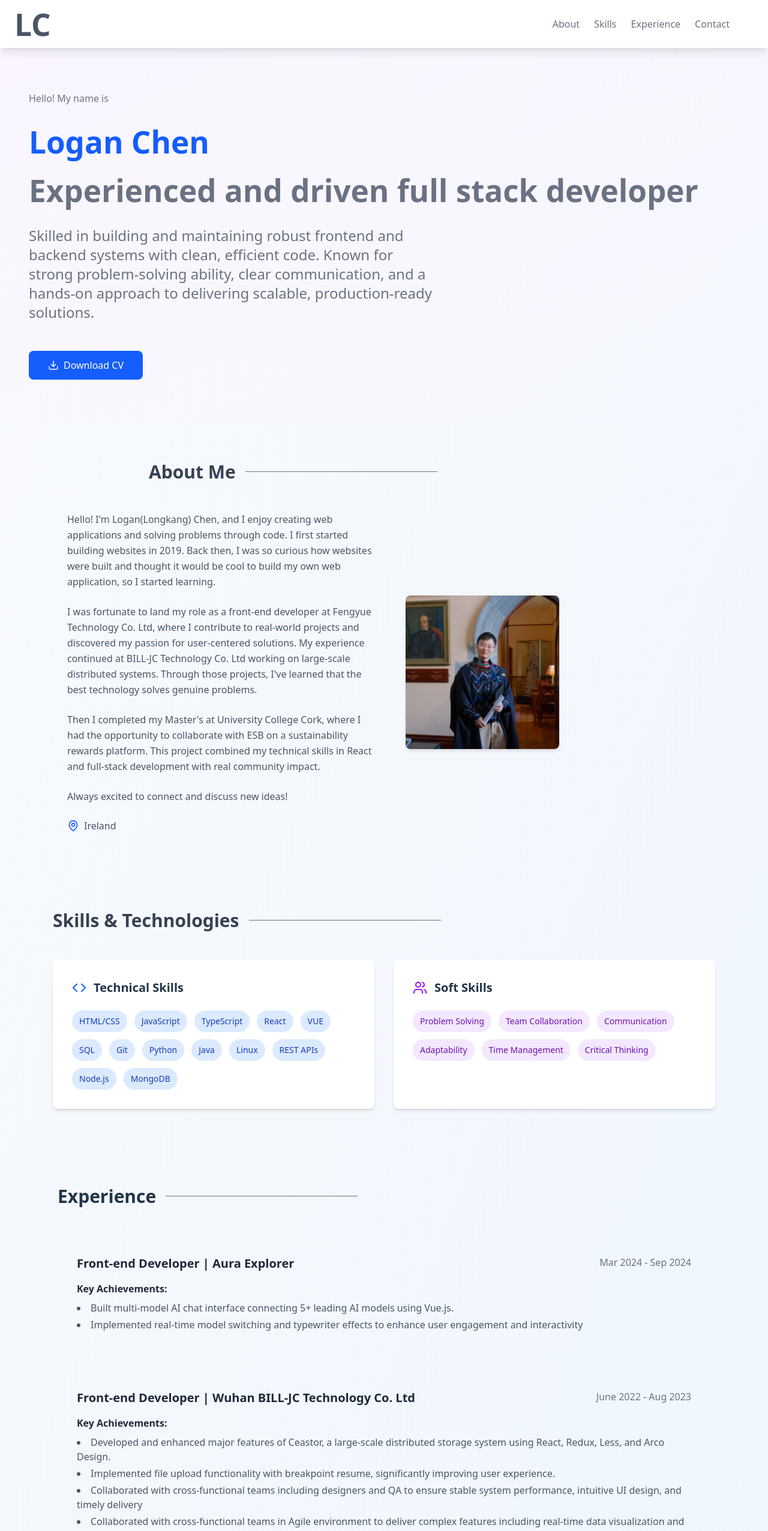
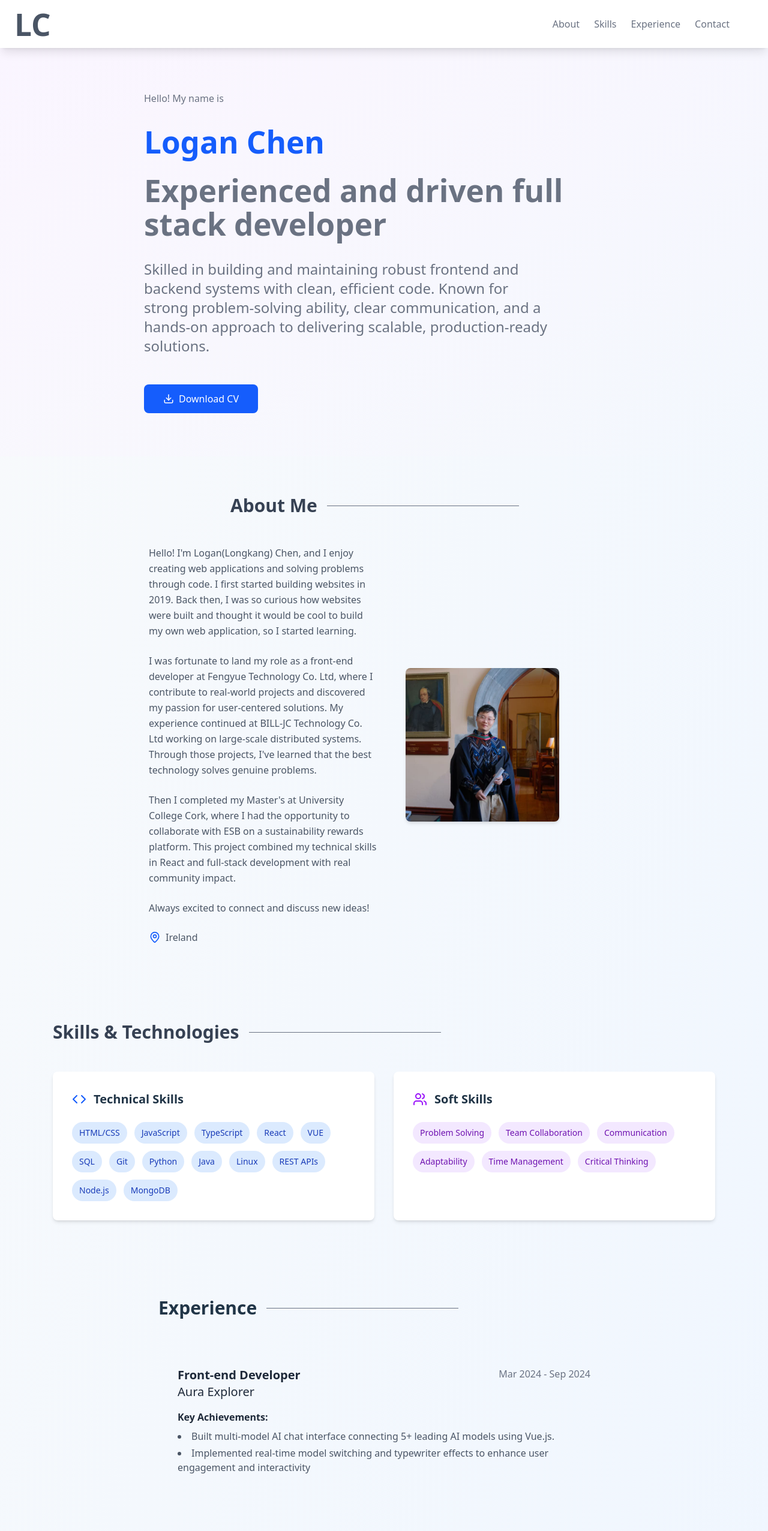
Before and after one commit to EnzoKN/enzokn.github.io, a React (Vite) app: page / in a window 1280 px wide. Shown: the top 2553 px of the page at 60% size. Built offline with nearby package versions, Linux system fonts and the light colour scheme.

Commit message:
adapt big screen

```diff
--- a/src/content.tsx
+++ b/src/content.tsx
@@ -51,11 +51,11 @@ const useIntersectionObserver = (
 export default function Portfolio() {
   // create refs for each section
   // and use the custom hook to observe their visibility
-  const [aboutRef, isAboutVisible] = useIntersectionObserver({ threshold: 0.1 });
-  const [skillsRef, isSkillVisible] = useIntersectionObserver({ threshold: 0.1 });
-  const [heroRef, isHeroVisible] = useIntersectionObserver({ threshold: 0.1 });
-  const [ExpRef, isExpVisible] = useIntersectionObserver({ threshold: 0.1 });
-  const [conRef, isConVisible] = useIntersectionObserver({ threshold: 0.1 });
+  const [aboutRef, isAboutVisible] = useIntersectionObserver({ threshold: 0.2 });
+  const [skillsRef, isSkillVisible] = useIntersectionObserver({ threshold: 0.2 });
+  const [heroRef, isHeroVisible] = useIntersectionObserver({ threshold: 0.2 });
+  const [ExpRef, isExpVisible] = useIntersectionObserver({ threshold: 0.2 });
+  const [conRef, isConVisible] = useIntersectionObserver({ threshold: 0.2 });
   const [isMenuOpen, setIsMenuOpen] = useState(false);
   const skills = {
     technical: ['HTML/CSS',
@@ -191,7 +191,7 @@ export default function Portfolio() {
         <div className={`
         w-full py-10 px-4
         sm:px-6 sm:py-14
-        lg:px-12 lg:py-18
+        lg:px-60 lg:py-18
         transition-all duration-1000
         ${isHeroVisible
             ? 'opacity-100 scale-100'
@@ -229,6 +229,7 @@ export default function Portfolio() {
         <div className={`
         max-w-6xl mx-auto
         px-6 transition-all
+        lg:px-40
         duration-1000 ${isAboutVisible
             ? 'opacity-100 scale-100'
             : 'opacity-0 scale-95'}
@@ -329,7 +330,7 @@ export default function Portfolio() {
       {/* Experience Section */}
       <section id="experience" className="py-16" ref={ExpRef}>
         <div className={`
-        max-w-6xl mx-auto px-4 sm:px-6 lg:px-8
+        max-w-6xl mx-auto px-4 sm:px-6 md:px-50
         transition-all duration-1000
         ${isExpVisible
             ? 'opacity-100 scale-100'
@@ -345,7 +346,8 @@ export default function Portfolio() {
               <div key={index} className="p-8">
                 <div className="flex flex-col md:flex-row md:justify-between md:items-start mb-4">
                   <div>
-                    <h3 className="text-lg sm:text-xl font-semibold text-gray-800">{job.title} | {job.company}</h3>
+                    <h3 className="text-lg sm:text-xl font-semibold text-gray-800">{job.title}</h3>
+                    <h3 className="text-lg sm:text-xl text-gray-800">{job.company}</h3>
                   </div>
                   <span className="text-gray-500 text-sm sm:text-base font-medium mt-2 md:mt-0">{job.period}</span>
                 </div>
```
